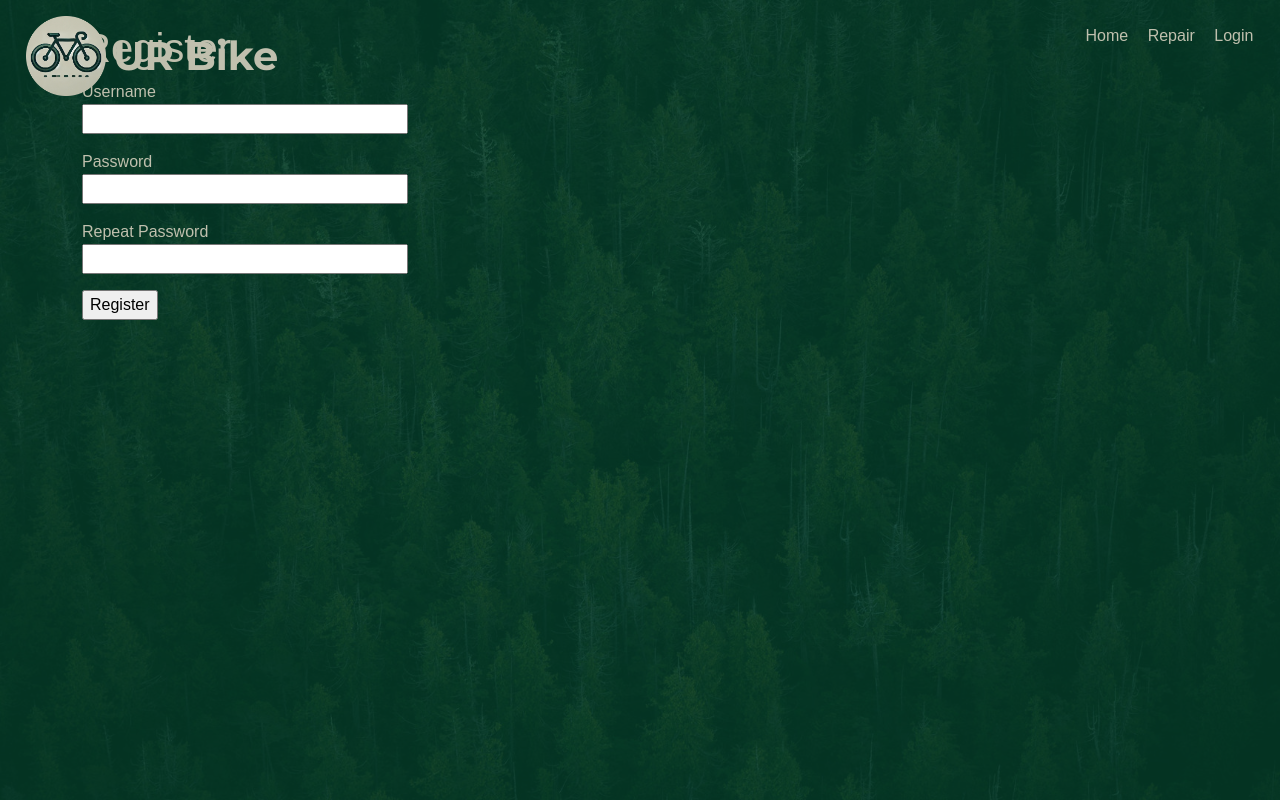
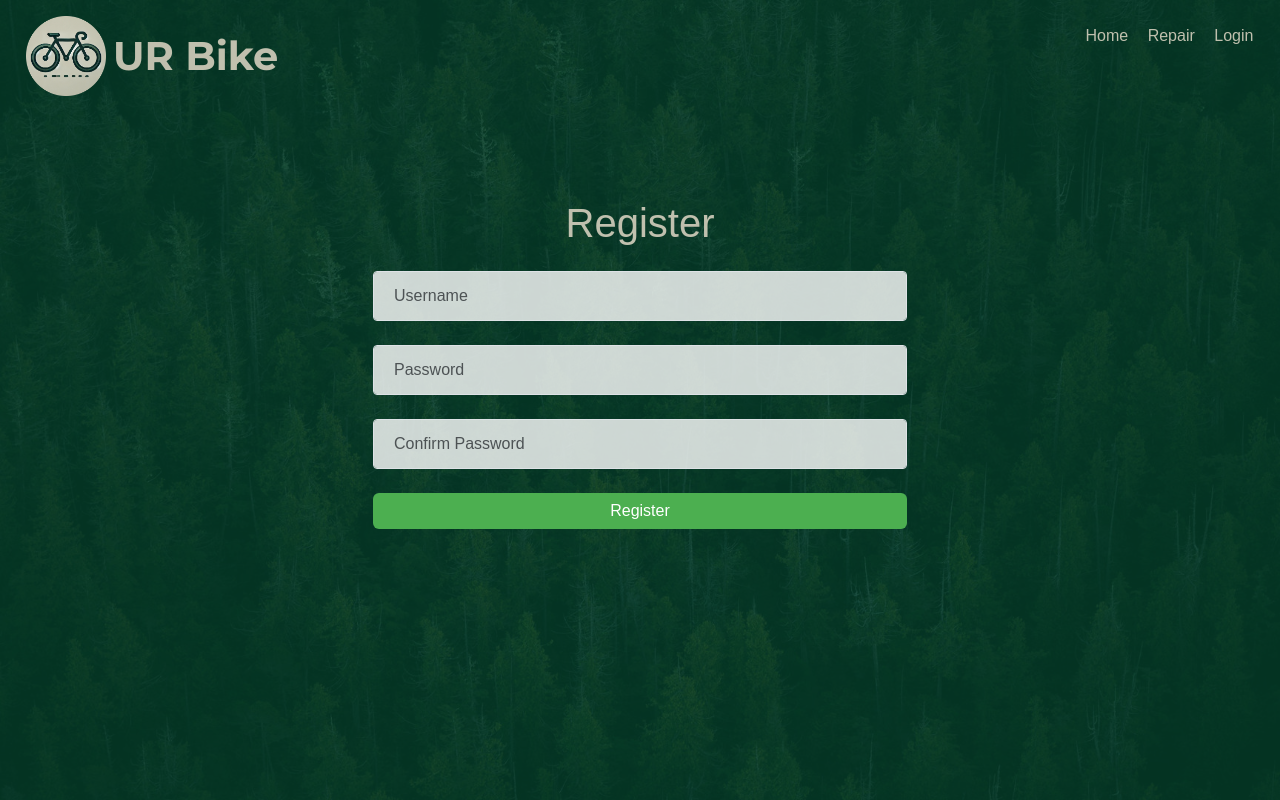
Before and after one commit to ArturoDC18/UR_Bike, a Flask app: page /register in a window 1280 px wide. Run offline with Flask 3, Linux system fonts and the light colour scheme; some libraries are stand-ins or nearby versions.

Commit message:
loginstyle

```diff
--- a/app/static/styles.css
+++ b/app/static/styles.css
@@ -7,6 +7,7 @@ body {
   background-color: #06402B;
   color: #c0c0ae;
   font-family: 'Arial', sans-serif;
+  overflow: hidden;
 }
 
 body::after {
@@ -165,9 +166,27 @@ body * {
 #register-link {
   color: #c0c0ae; /* Same color as .nav-links a */
   text-decoration: none;
-  font-size: 2vh; /* Responsive font size */
+  font-size: inherit; /* Responsive font size */
 }
 
 #register-link:hover {
   text-decoration: underline;
 }
+
+.alert-messages {
+  margin-top: 20px; /* Add margin to move the messages down */
+  padding: 10px; /* Add padding for better readability */
+  background-color: rgba(76, 175, 80, 0.3);
+  border: 1px solid #4CAF50; /* Border to match the background color */
+  color: white; /* Dark red text color */
+  border-radius: 4px; /* Rounded corners */
+  list-style-type: none; /* Remove bullet points */
+  max-width: 60%;
+  margin-left: auto;
+  margin-right: auto;
+  text-align: center;
+}
+
+.alert-messages li {
+  margin-bottom: 5px; /* Space between individual messages */
+}
--- a/app/templates/base.html
+++ b/app/templates/base.html
@@ -37,7 +37,7 @@
         <div class="container mt-4">
             {% with messages = get_flashed_messages() %}
             {% if messages %}
-            <ul>
+            <ul class="alert-messages">
                 {% for message in messages %}
                 <li>{{ message }}</li>
                 {% endfor %}
--- a/app/templates/register.html
+++ b/app/templates/register.html
@@ -1,30 +1,45 @@
 {% extends "base.html" %}
 
 {% block main %}
-    <h1>Register</h1>
-    <form action="" method="post">
+<div class="d-flex align-items-center justify-content-center vh-100">
+    <div class="container">
+        <h1 class="text-center mb-4">Register</h1>
+        <div class="row justify-content-center">
+            <div class="col-md-6">
+                <form action="" method="post" novalidate>
                     {{ form.hidden_tag() }}
-        <p>
-            {{ form.username.label }}<br>
-            {{ form.username(size=32) }}<br>
+
+                    <!-- Username input -->
+                    <div data-mdb-input-init class="form-outline mb-4">
+                        {{ form.username(class="form-control", size=32, placeholder="Username") }}
                         {% for error in form.username.errors %}
                         <span style="color: red;">[{{ error }}]</span>
                         {% endfor %}
-        </p>
-        <p>
-            {{ form.password.label }}<br>
-            {{ form.password(size=32) }}<br>
+                    </div>
+
+                    <!-- Password input -->
+                    <div data-mdb-input-init class="form-outline mb-4">
+                        {{ form.password(class="form-control", size=32, placeholder="Password") }}
                         {% for error in form.password.errors %}
                         <span style="color: red;">[{{ error }}]</span>
                         {% endfor %}
-        </p>
-        <p>
-            {{ form.password2.label }}<br>
-            {{ form.password2(size=32) }}<br>
+                    </div>
+
+                    <!-- Confirm Password input -->
+                    <div data-mdb-input-init class="form-outline mb-4">
+                        {{ form.password2(class="form-control", size=32, placeholder="Confirm Password") }}
                         {% for error in form.password2.errors %}
                         <span style="color: red;">[{{ error }}]</span>
                         {% endfor %}
-        </p>
-        <p>{{ form.submit() }}</p>
+                    </div>
+
+                    <!-- Submit button -->
+                    <div class="text-center">
+                        <p>{{ form.submit(class="btn btn-primary btn-block mb-4") }}</p>
+                    </div>
                 </form>
+            </div>
+        </div>
+    </div>
+</div>
 {% endblock %}
```
Also changed, not shown: app/app.db. Lines whose indentation alone changed are shown as unchanged.
